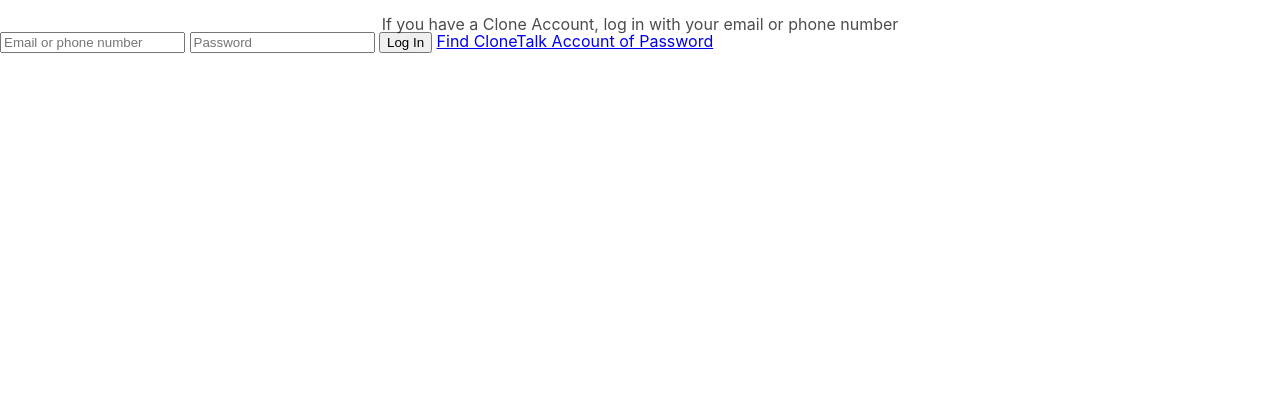
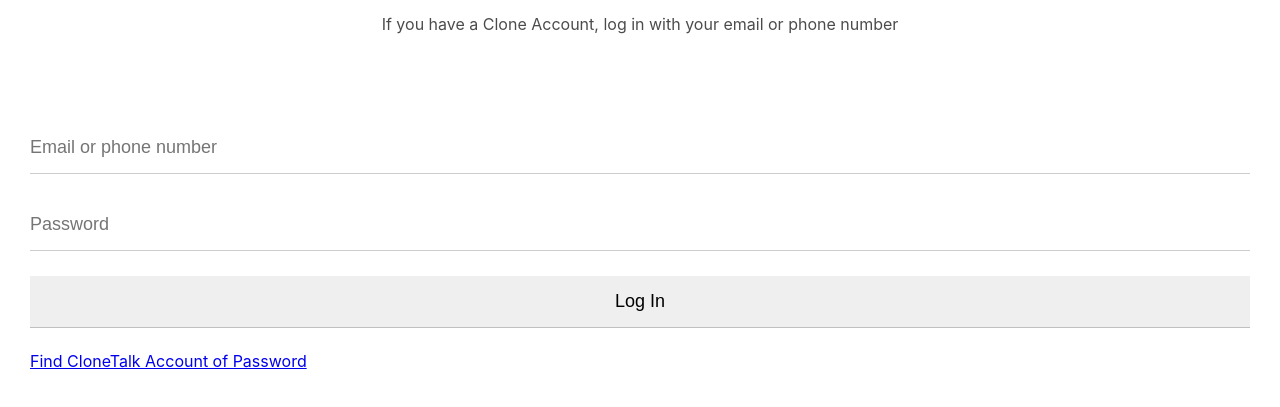
Before and after one commit to MinjuKwak01/Clone-coding, a plain HTML site: page index.html in a window 1280 px wide. Shown: the part 145-552 px from the top of the page. Drawn offline with Linux system fonts and the light colour scheme.

Commit message:
Add status-bar css#4

```diff
--- a/css/style.css
+++ b/css/style.css
@@ -7,11 +7,12 @@ body{
 }
 
 .welcome-header{
-    margin-top: 90px;
+    margin: 90px 0px;
     text-align: center;
     display: flex;
     flex-direction: column;
     align-items: center;
+
 }
 
 .welcome-header__title{
@@ -23,3 +24,21 @@ body{
     width: 60%;
     opacity: 0.7;
 }
+
+#login-form{
+    display: flex;
+    flex-direction: column;
+    margin: 0px 30px;
+}
+
+#login-form input{
+    border: none;
+    padding: 15px 0px;
+    font-size: 18px;
+    border-bottom: 1px solid rgba(0,0,0,0.2);
+    margin-bottom: 25px;
+}
+
+#login-form::placehoder{
+    color: rgba(0,0,0,0.4);
+}
```
